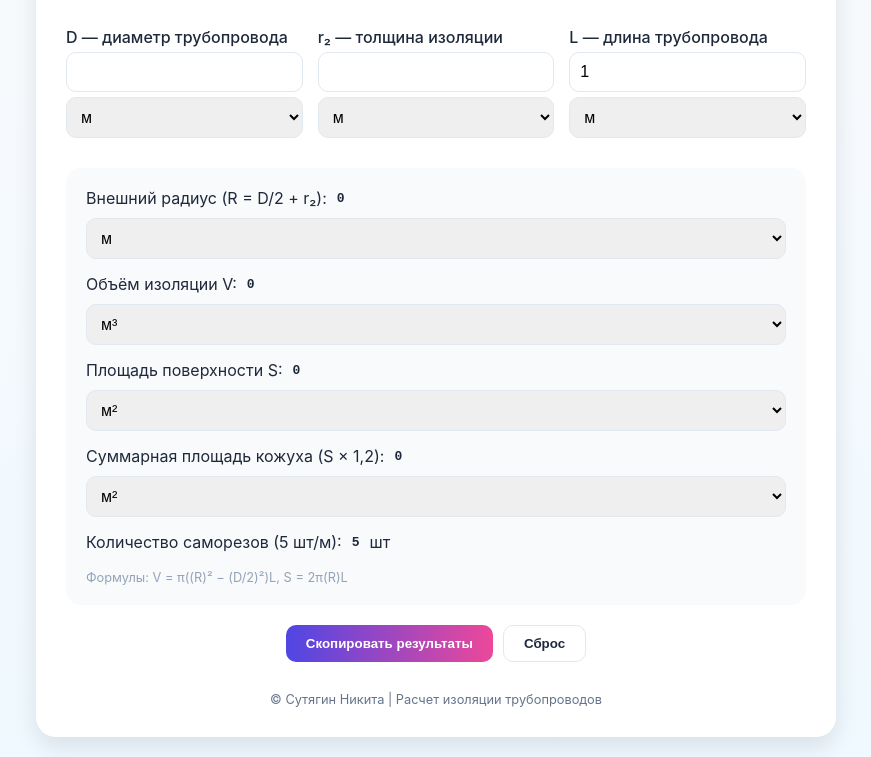
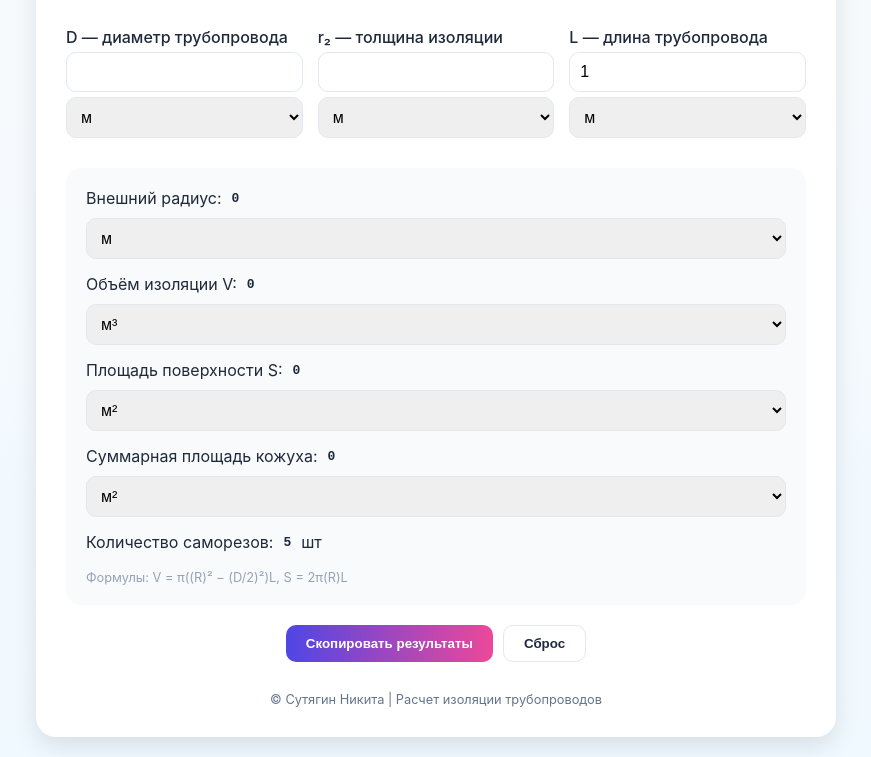
Before and after one commit to nik-company/Calculation-of-pipeline-insulation, a plain HTML site: page index.html in a window 1280 px wide. Shown: the part 144-901 px from the top of the page, without its empty margins (204-1075 px from the left). Drawn offline with Linux system fonts and the light colour scheme.

Commit message:
Update index.html

```diff
--- a/index.html
+++ b/index.html
@@ -206,7 +206,7 @@
 
     <div class="results">
       <div>
-        <span>Внешний радиус (R = D/2 + r₂):</span>
+        <span>Внешний радиус:</span>
         <strong id="outerR">—</strong>
         <select id="outerUnit">
           <option value="1">м</option>
@@ -242,7 +242,7 @@
       </div>
 
       <div>
-        <span>Суммарная площадь кожуха (S × 1,2):</span>
+        <span>Суммарная площадь кожуха:</span>
         <strong id="S_total">—</strong>
         <select id="S_totalUnit">
           <option value="1">м²</option>
@@ -254,7 +254,7 @@
       </div>
 
       <div>
-        <span>Количество саморезов (5 шт/м):</span>
+        <span>Количество саморезов:</span>
         <strong id="screws">—</strong>
         <span>шт</span>
       </div>
```
